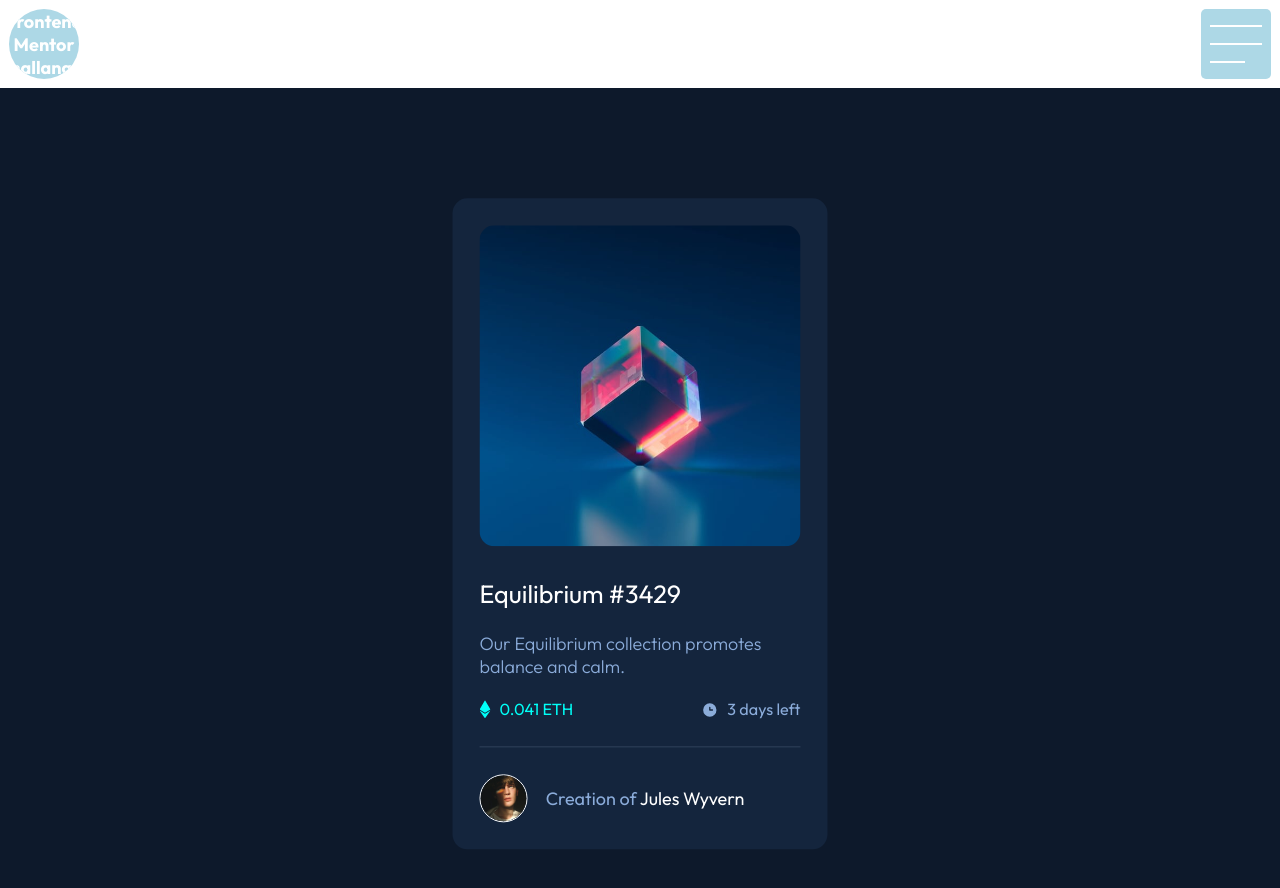
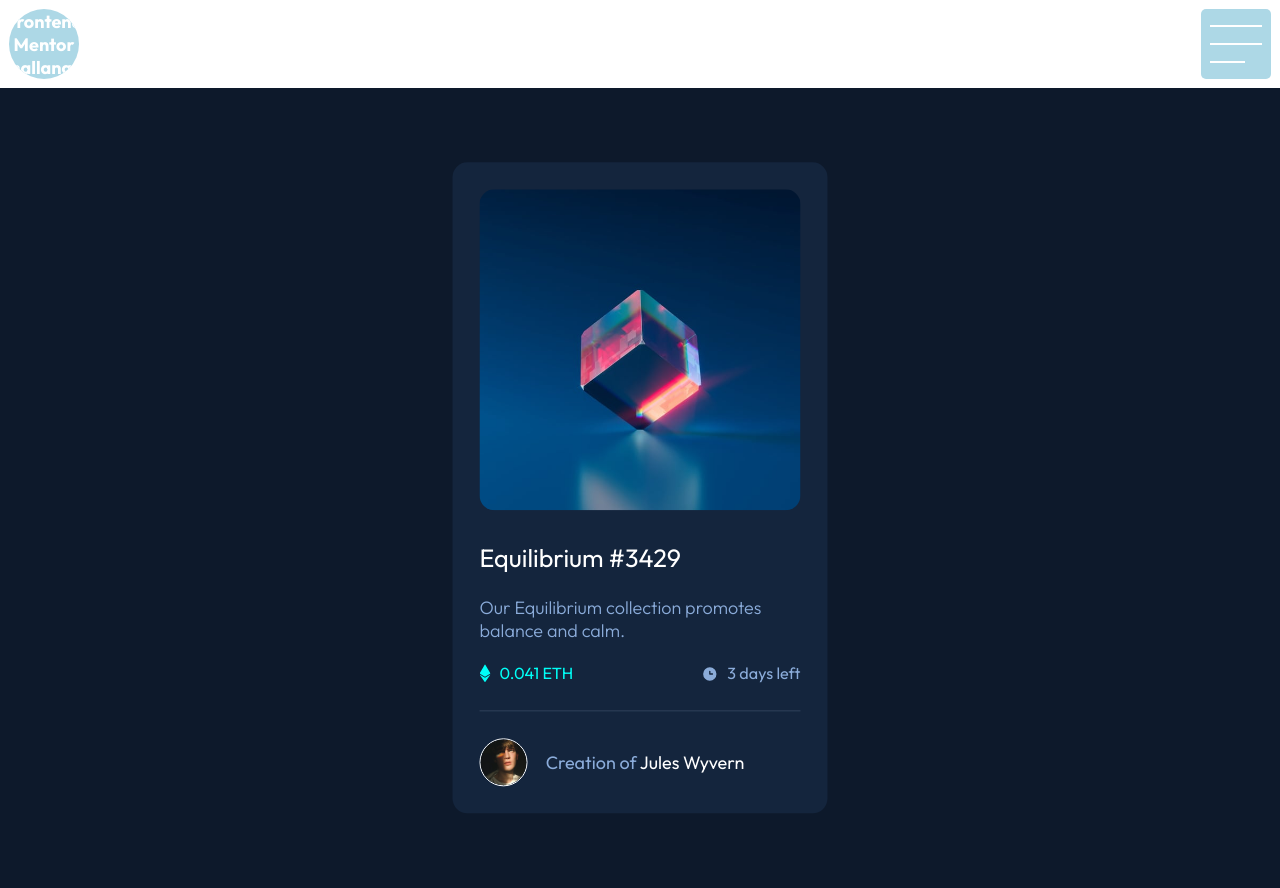
Before and after one commit to alexanderivanov2/Frontend-Mentor-Challanges, a React (Create React App) app in the folder frontend-mentor/: page /newbie/nft-preview-card in a window 1280 px wide. Built offline with nearby package versions, Linux system fonts and the light colour scheme.

Commit message:
refactor padding and margin in nft article

```diff
--- a/frontend-mentor/src/components/newbieSection/nftPreviewCard/NFTPreviewCard.module.scss
+++ b/frontend-mentor/src/components/newbieSection/nftPreviewCard/NFTPreviewCard.module.scss
@@ -13,11 +13,12 @@
     width: 100%;
     height: 100vh;
     position: relative;
+    padding-top: 2rem;
 }
 
 .nftPreviewCard {
     width: 90%;
-    margin: 2rem auto;
+    margin: 0 auto 2rem;
     background-color: $neutral-Very-dark-blue-card-BG;
     border-radius: 15px;
     padding: 1.5rem;
```
